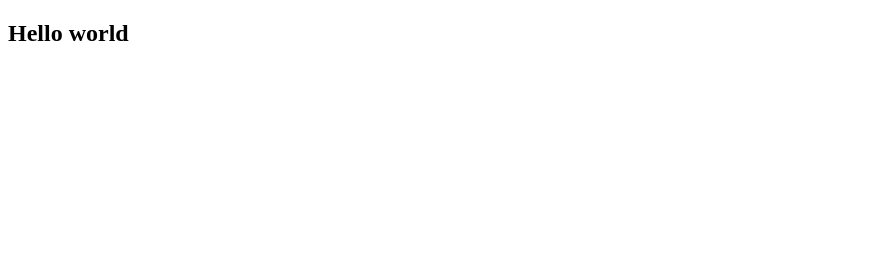
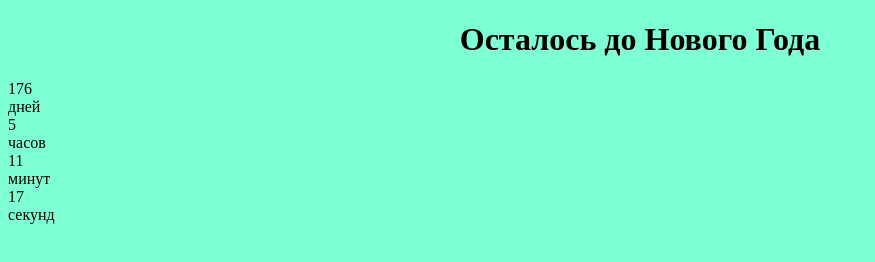
Before and after one commit to morik196911/DZ-Javascript, a plain HTML site: page index.html in a window 1280 px wide. Shown: the whole page, without its empty margins (0-875 px from the left). Drawn offline with Linux system fonts and the light colour scheme.

Commit message:
DZ-4-timer

```diff
--- /dev/null
+++ b/4-timer.js
@@ -0,0 +1,18 @@
+"use strict";
+function countNewYear() {
+  const now = new Date();
+  const newYear = new Date(now.getFullYear() + 1, 0, 1);
+  const delta = newYear - now;
+
+  const days = Math.floor(delta / (1000 * 60 * 60 * 24));
+  const hours = Math.floor((delta % (1000 * 60 * 60 * 24)) / (1000 * 60 * 60));
+  const minutes = Math.floor((delta % (1000 * 60 * 60)) / (1000 * 60));
+  const seconds = Math.floor((delta % (1000 * 60)) / 1000);
+
+  document.getElementById("days").innerText = days;
+  document.getElementById("hours").innerText = hours;
+  document.getElementById("minutes").innerText = minutes;
+  document.getElementById("seconds").innerText = seconds;
+}
+countNewYear()
+setInterval(countNewYear, 1000);
--- a/index.html
+++ b/index.html
@@ -3,9 +3,18 @@
 <head>
 	<meta charset="UTF-8">
 	<meta name="viewport" content="width=device-width, initial-scale=1.0">
+	<link rel="stylesheet" href="style.css">
 	<title>Document</title>
+	<script src="./4-timer.js" defer></script>
 </head>
 <body>
-	<h2>Hello world </h2>
+	<h1>Осталось до Нового Года </h1>
+<div id="app">
+	<div id="days"></div> дней
+	<div id="hours"></div> часов
+	<div id="minutes"></div> минут
+	<div id="seconds"></div> секунд
+</div>
+
 </body>
 </html>
--- /dev/null
+++ b/style.css
@@ -0,0 +1,7 @@
+body {
+	background-color: aquamarine;
+}
+
+h1 {
+	text-align: center;
+}
```
